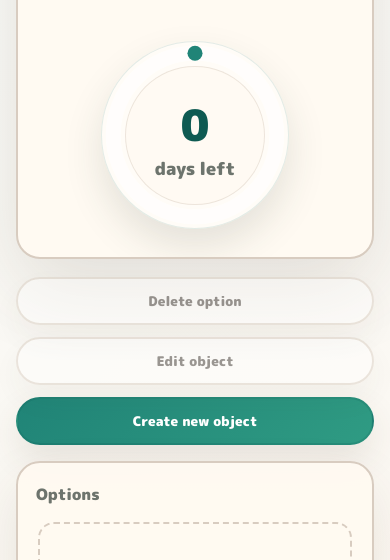
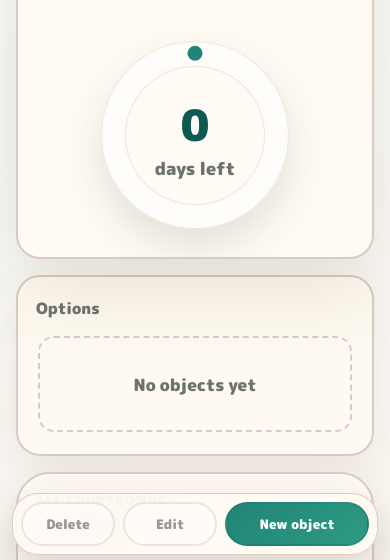
Before and after one commit to thewhitesevenluke/countdown-app, a website: page index.html in a window 390 px wide. Shown: the part 279-839 px from the top of the page. Drawn offline with Linux system fonts and the light colour scheme.

Commit message:
Optimize mobile actions and calendar states

```diff
--- a/index.html
+++ b/index.html
@@ -5,7 +5,7 @@
     <meta name="viewport" content="width=device-width, initial-scale=1">
     <title>Countdown</title>
     <link rel="icon" href="data:,">
-    <link rel="stylesheet" href="styles.css?v=shared-calendar-20260712">
+    <link rel="stylesheet" href="styles.css?v=mobile-actions-calendar-colors-20260713">
   </head>
   <body>
     <main class="app" aria-label="Countdown app">
@@ -34,13 +34,16 @@
 
         <div class="actions" aria-label="Object actions">
           <button class="button button-secondary" id="deleteButton" type="button">
-            Delete option
+            <span class="button-label-desktop">Delete option</span>
+            <span class="button-label-mobile">Delete</span>
           </button>
           <button class="button button-secondary" id="editButton" type="button">
-            Edit object
+            <span class="button-label-desktop">Edit object</span>
+            <span class="button-label-mobile">Edit</span>
           </button>
           <button class="button button-primary" id="createButton" type="button">
-            Create new object
+            <span class="button-label-desktop">Create new object</span>
+            <span class="button-label-mobile">New object</span>
           </button>
         </div>
       </section>
@@ -57,8 +60,8 @@
             <h2 id="workspaceCalendarTitle">Calendar</h2>
           </div>
           <div class="calendar-workspace-controls">
-            <button class="calendar-nav" id="workspacePreviousMonthButton" type="button" aria-label="Previous calendar month">‹</button>
-            <button class="calendar-nav" id="workspaceNextMonthButton" type="button" aria-label="Next calendar month">›</button>
+            <button class="calendar-nav" id="workspacePreviousMonthButton" type="button" aria-label="Previous calendar month"><span aria-hidden="true">‹</span></button>
+            <button class="calendar-nav" id="workspaceNextMonthButton" type="button" aria-label="Next calendar month"><span aria-hidden="true">›</span></button>
           </div>
         </div>
         <div class="calendar-board" id="calendarBoard"></div>
@@ -138,6 +141,6 @@
       </form>
     </dialog>
 
-    <script src="app.js?v=shared-calendar-20260712"></script>
+    <script src="app.js?v=mobile-actions-calendar-colors-20260713"></script>
   </body>
 </html>
--- a/styles.css
+++ b/styles.css
@@ -51,6 +51,8 @@
   --accent: #208477;
   --accent-soft: #d9f2eb;
   --accent-strong: #0e5a52;
+  --today: #3478c9;
+  --today-soft: #dceafa;
   --warm: #e1934e;
   --warm-soft: #ffe7c8;
   --berry: #c86c80;
@@ -284,6 +286,10 @@ option {
     opacity 160ms ease;
 }
 
+.button-label-mobile {
+  display: none;
+}
+
 .button:hover {
   transform: translateY(-1px);
   box-shadow: 0 16px 34px rgba(47, 62, 57, 0.14);
@@ -434,8 +440,15 @@ input:focus-visible {
 }
 
 .calendar-card .calendar-day.is-today:not(.has-events) {
-  color: var(--accent-strong);
-  box-shadow: inset 0 0 0 2px var(--warm);
+  color: #ffffff;
+  background: var(--today);
+  box-shadow: 0 0 0 3px rgba(52, 120, 201, 0.18);
+}
+
+.calendar-card .calendar-day.is-today.has-events {
+  box-shadow:
+    0 0 0 3px var(--today-soft),
+    0 0 0 5px var(--today);
 }
 
 .calendar-event-count {
@@ -818,8 +831,16 @@ input:focus-visible {
   color: var(--accent-strong);
   background: var(--accent-soft);
   cursor: pointer;
+  display: grid;
+  place-items: center;
+  padding: 0;
   font-size: 1.6rem;
-  line-height: 1;
+  line-height: 0;
+}
+
+.calendar-nav > span {
+  display: block;
+  transform: translateY(-2px);
 }
 
 .calendar-nav:hover,
@@ -967,7 +988,7 @@ input:focus-visible {
     grid-template-columns: 1fr;
     gap: 16px;
     align-items: start;
-    padding: 18px 0;
+    padding: 18px 0 108px;
   }
 
   .countdown-card,
@@ -1016,13 +1037,38 @@ input:focus-visible {
   }
 
   .actions {
+    width: min(calc(100vw - 24px), 430px);
+    position: fixed;
+    left: 50%;
+    bottom: calc(10px + env(safe-area-inset-bottom));
+    z-index: 20;
     display: grid;
-    grid-template-columns: 1fr;
-    gap: 12px;
+    grid-template-columns: 0.85fr 0.85fr 1.3fr;
+    gap: 8px;
+    margin: 14px auto 0;
+    padding: 8px;
+    border: 1px solid rgba(191, 174, 159, 0.56);
+    border-radius: 26px;
+    background: rgba(255, 250, 242, 0.9);
+    box-shadow: 0 16px 38px rgba(58, 52, 47, 0.18);
+    backdrop-filter: blur(14px);
+    transform: translateX(-50%);
   }
 
   .button {
     width: 100%;
+    min-height: 44px;
+    padding: 0 10px;
+    box-shadow: none;
+    font-size: 0.82rem;
+  }
+
+  .button-label-desktop {
+    display: none;
+  }
+
+  .button-label-mobile {
+    display: inline;
   }
 
   .options-panel {
@@ -1038,8 +1084,16 @@ input:focus-visible {
   }
 
   .modal-actions {
+    position: sticky;
+    bottom: -24px;
+    z-index: 2;
     display: grid;
     grid-template-columns: 1fr;
+    margin: 0 -24px -24px;
+    padding: 12px 24px calc(12px + env(safe-area-inset-bottom));
+    border-top: 1px solid var(--line);
+    background: rgba(255, 250, 242, 0.96);
+    backdrop-filter: blur(12px);
   }
 }
 
```
